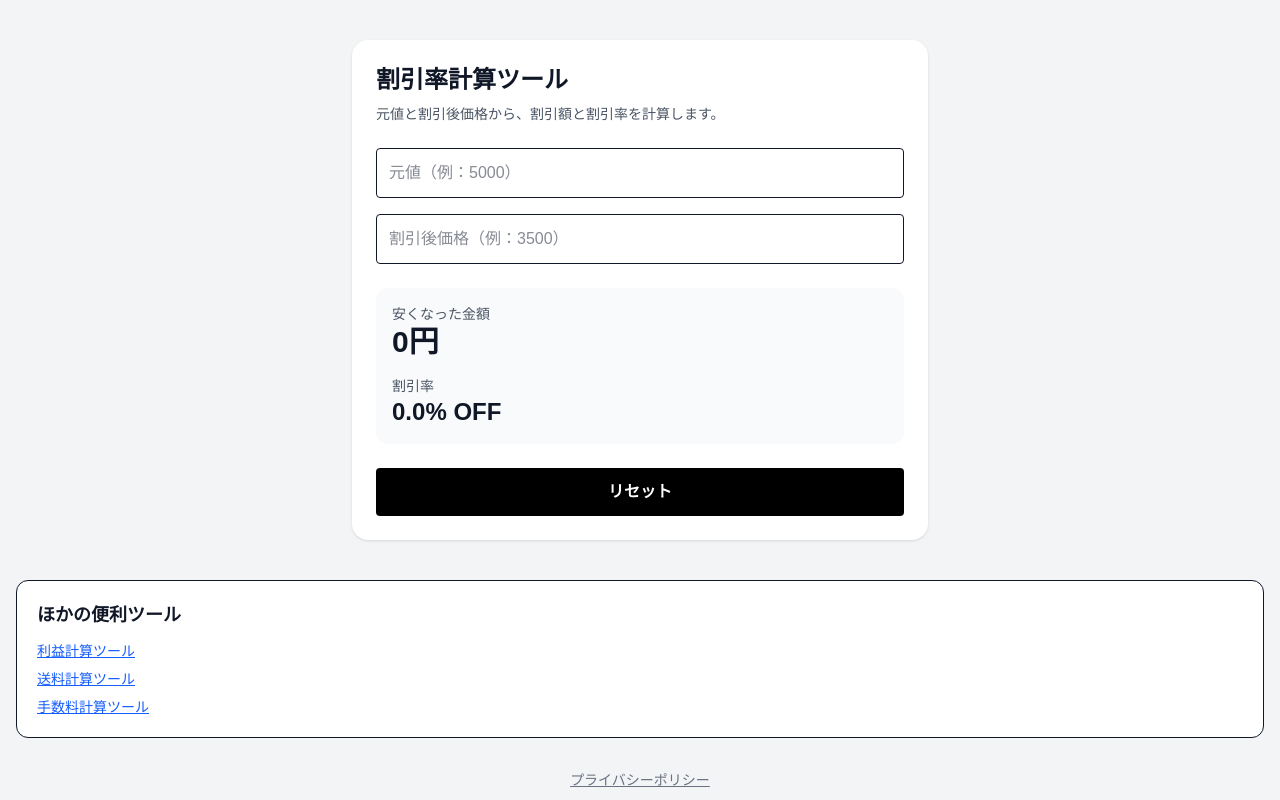
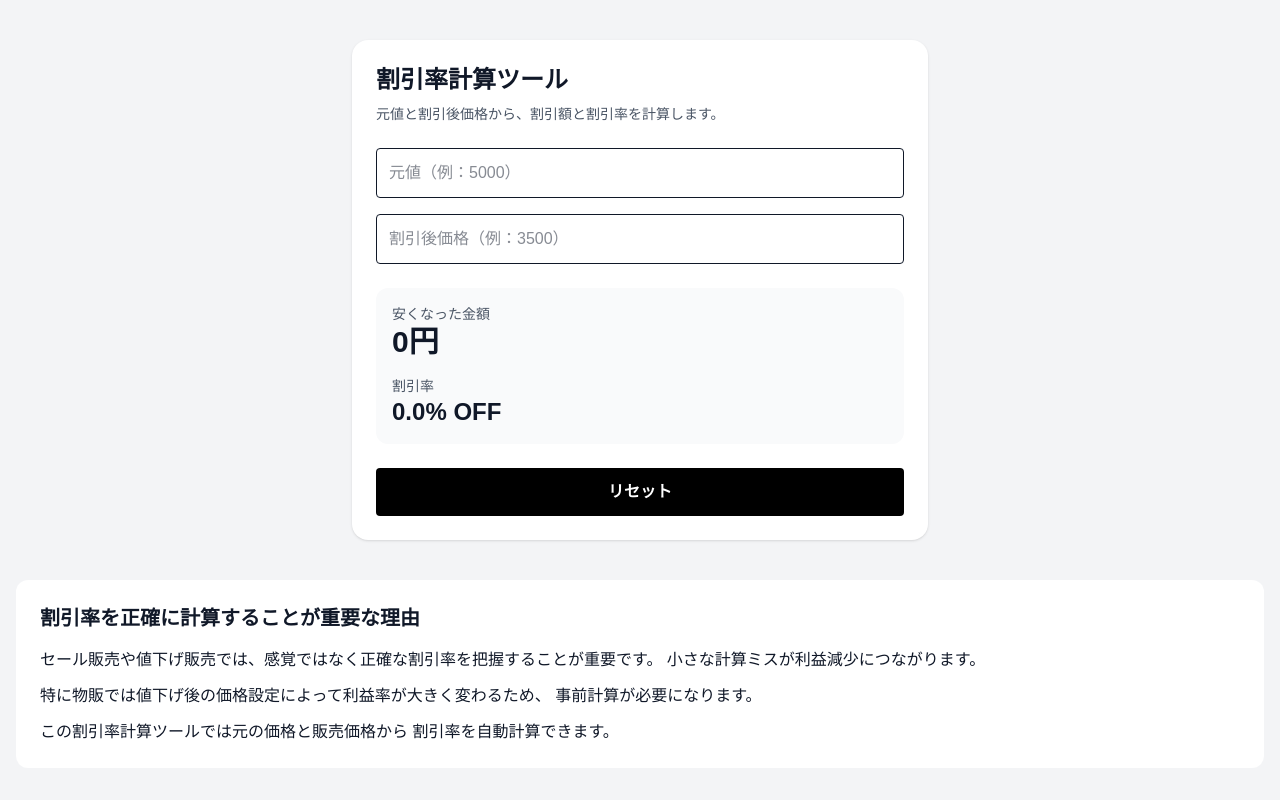
Before and after one commit to antfarm-lab/discount-rate-calc, a Next.js app: page / in a window 1280 px wide. Shown: the top 800 px of the page. Built offline with nearby package versions, Linux system fonts and the light colour scheme.

Commit message:
add seo content

```diff
--- a/app/page.tsx
+++ b/app/page.tsx
@@ -63,6 +63,26 @@ export default function Home() {
           リセット
         </button>
       </div>
+      <section className="mt-10 bg-white rounded-xl p-6">
+  <h2 className="text-xl font-bold mb-4">
+    割引率を正確に計算することが重要な理由
+  </h2>
+
+  <p className="mb-3">
+    セール販売や値下げ販売では、感覚ではなく正確な割引率を把握することが重要です。
+    小さな計算ミスが利益減少につながります。
+  </p>
+
+  <p className="mb-3">
+    特に物販では値下げ後の価格設定によって利益率が大きく変わるため、
+    事前計算が必要になります。
+  </p>
+
+  <p>
+    この割引率計算ツールでは元の価格と販売価格から
+    割引率を自動計算できます。
+  </p>
+</section>
       <section className="mt-10 rounded-xl border bg-white p-5">
   <h2 className="mb-3 text-lg font-bold">ほかの便利ツール</h2>
   <div className="grid gap-2 text-sm">
```
